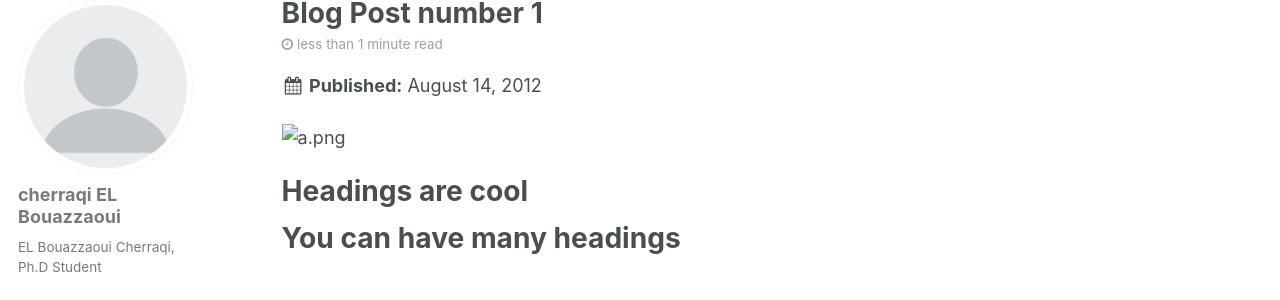
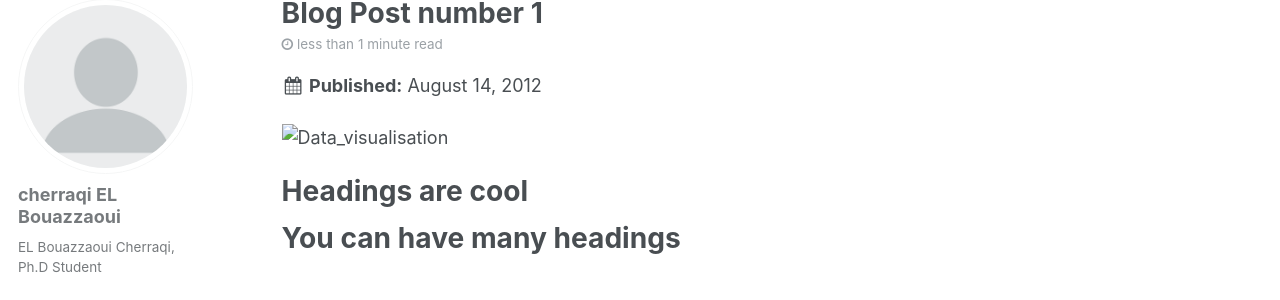
Before and after one commit to Cherrraqi/aca, a Jekyll site: the page built from _posts/2012-08-14-blog-post-1.md, in a window 1280 px wide. Shown: the part 119-419 px from the top of the page. Built offline with Jekyll 4.4.1, drawn with Linux system fonts in a browser that asks for light colours; nearby versions of some CDN libraries; some web fonts are replaced; comment, search, counter and statistics services are not loaded.

Commit message:
Update 2012-08-14-blog-post-1.md

```diff
--- a/_posts/2012-08-14-blog-post-1.md
+++ b/_posts/2012-08-14-blog-post-1.md
@@ -8,7 +8,7 @@ tags:
   - category2
 ---
 
-![a.png](https://cherrraqi.github.io/aca/_posts/a.png)
+![Data_visualisation](https://cherrraqi.github.io/aca/_posts/a.png)
 
 Headings are cool
 ======
```
